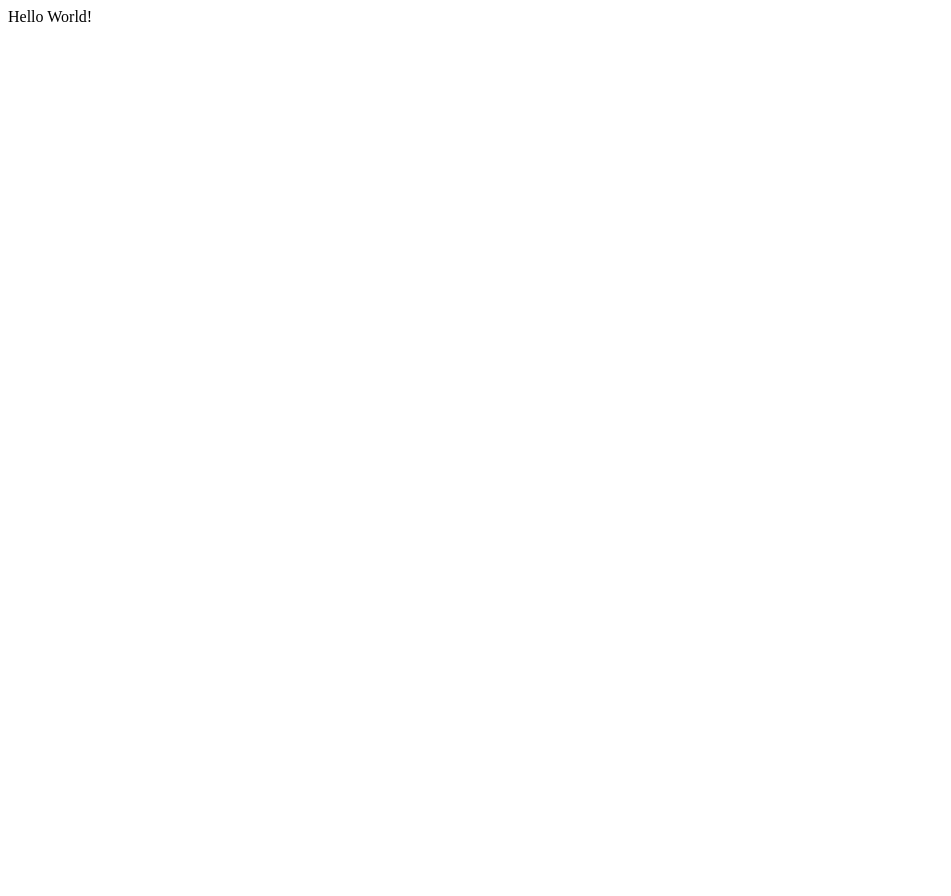
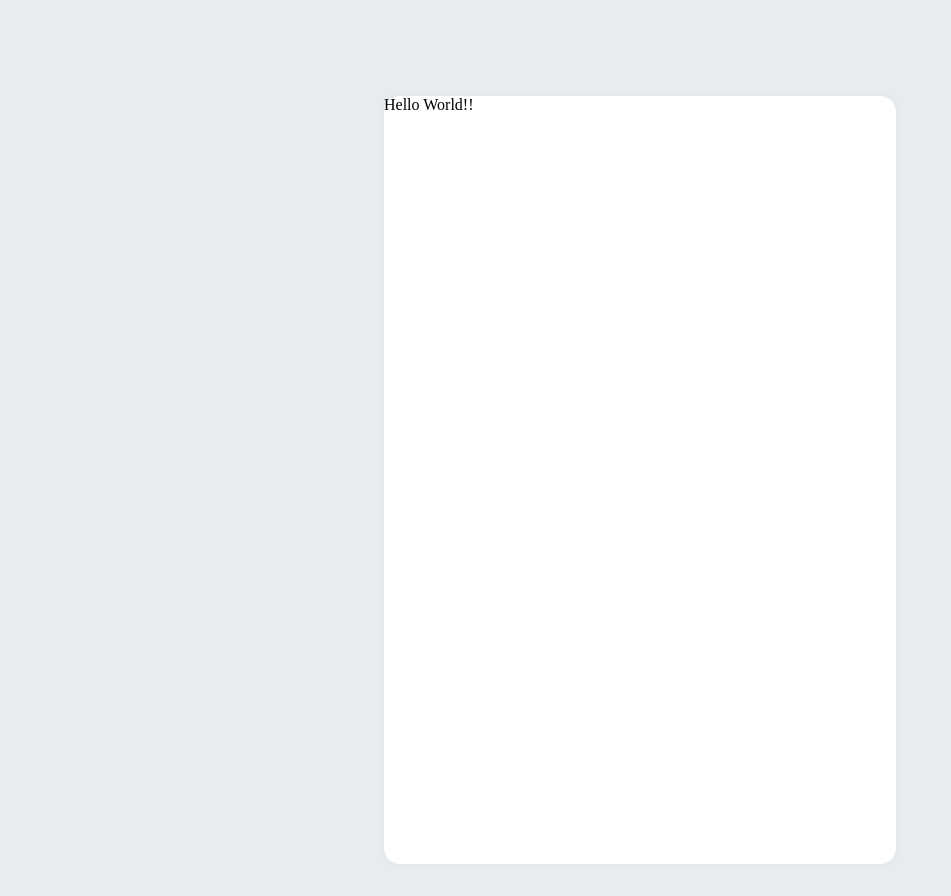
Before and after one commit to daewoongBang/mashup-todolist, a React (Create React App) app: page / in a window 1280 px wide. Shown: the whole page, without its empty margins (0-951 px from the left). Before the commit the page ends 800 px from the top, so only its background shows below. Built offline with nearby package versions, Linux system fonts and the light colour scheme.

Commit message:
TodoTemplate 작성

```diff
--- a/package.json
+++ b/package.json
@@ -15,6 +15,7 @@
     "react-dom": "^16.12.0",
     "react-icons": "^3.8.0",
     "react-scripts": "3.3.0",
+    "serialize-javascript": "^2.1.2",
     "styled-components": "^4.4.1",
     "typescript": "~3.7.2"
   },
--- a/src/App.tsx
+++ b/src/App.tsx
@@ -1,5 +1,6 @@
 import React from 'react';
-import { createGlobalStyle, keyframes } from 'styled-components';
+import { createGlobalStyle } from 'styled-components';
+import TodoTemplate from './components/TodoTemplate';
 
 const GlobalStyle = createGlobalStyle`
   body {
@@ -8,7 +9,12 @@ const GlobalStyle = createGlobalStyle`
 `;
 
 const App: React.FC = () => {
-  return <div>Hello World!</div>;
+  return (
+    <>
+      <GlobalStyle />
+      <TodoTemplate>Hello World!!</TodoTemplate>
+    </>
+  );
 };
 
 export default App;
--- /dev/null
+++ b/src/components/TodoTemplate.tsx
@@ -0,0 +1,29 @@
+import React from 'react';
+import styled from 'styled-components';
+
+const TodoTemplateBlock = styled.div`
+  width: 512px;
+  height: 768px;
+
+  position: relative;
+  background: white;
+  border-radius: 16px;
+  box-shadow: 0 0 8px 0 rgba(0, 0, 0, 0.04);
+
+  margin: 0 auto;
+
+  margin-top: 96px;
+  margin-bottom: 32px;
+  display: flex;
+  flex-direction: column;
+`;
+
+const TodoTemplate = ({
+  children,
+}: {
+  children: React.ReactNode;
+}): React.ReactElement => {
+  return <TodoTemplateBlock>{children}</TodoTemplateBlock>;
+};
+
+export default TodoTemplate;
```
Also changed, not shown: .eslintrc.js, 1 other file (tests, documents, lock files or other folders).
